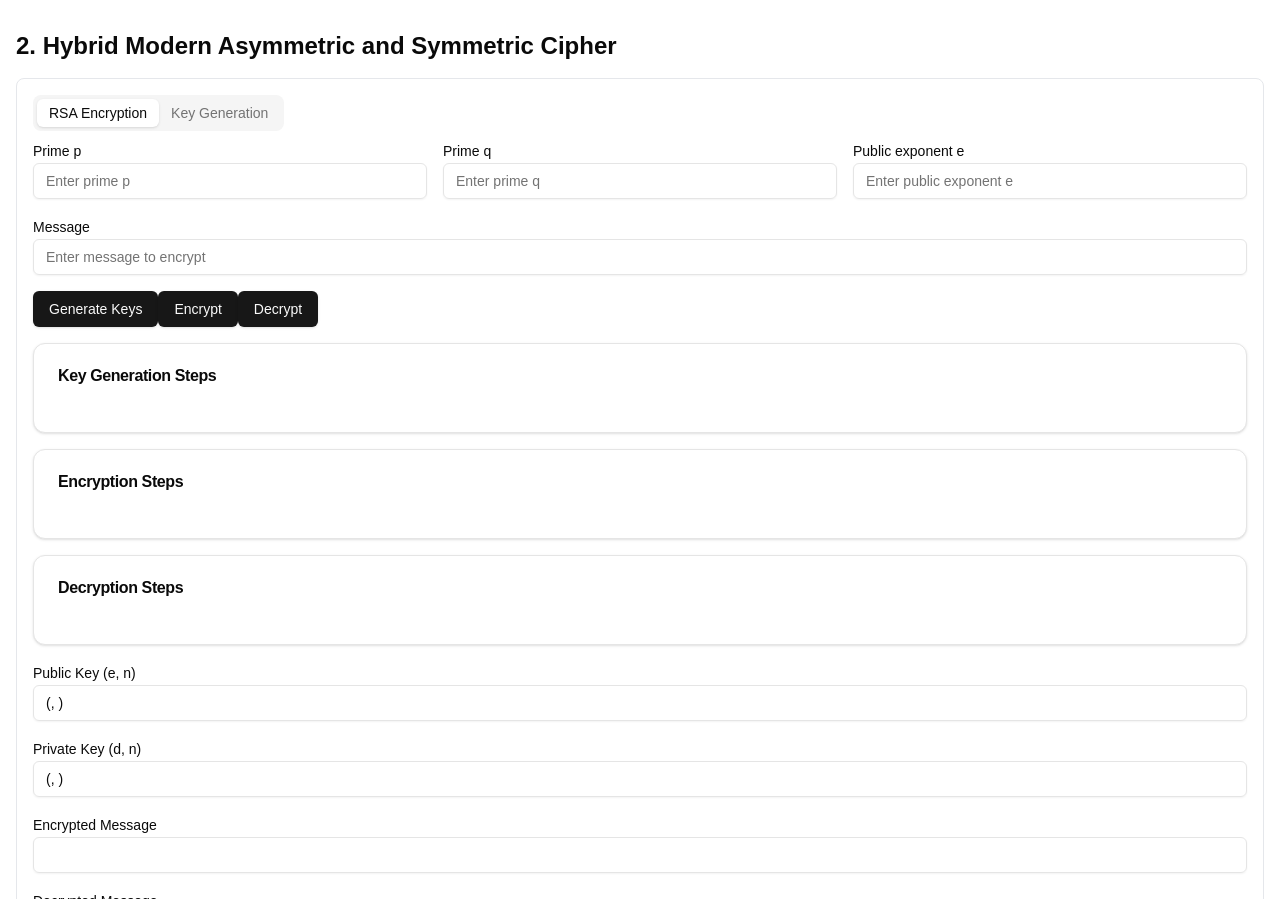
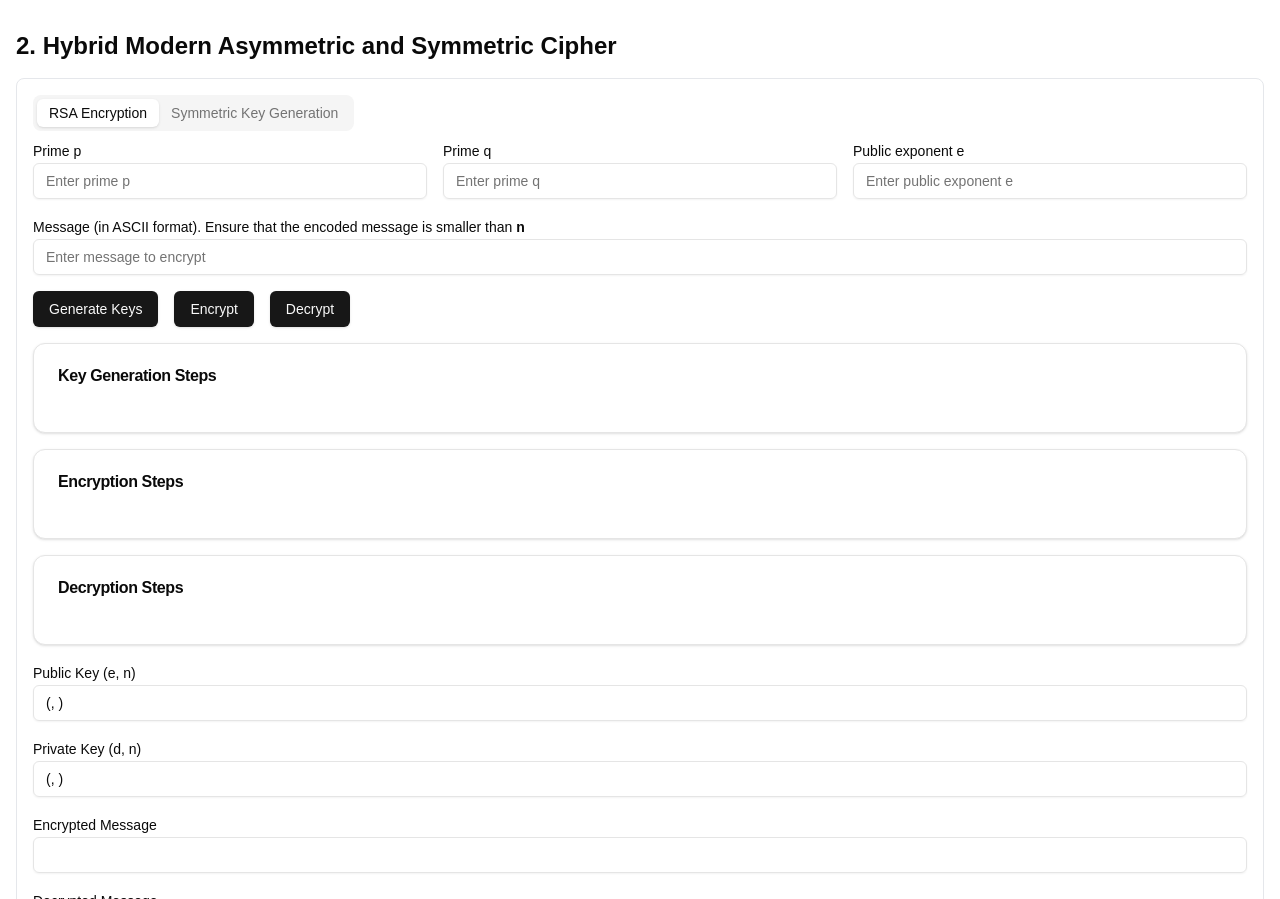
Before and after one commit to Saply/ccs6314-assignment, a Next.js app in the folder src/: page / in a window 1280 px wide. Shown: the part 1830-2729 px from the top of the page. Built offline with nearby package versions, Linux system fonts and the light colour scheme.

Commit message:
some ui changes

```diff
--- a/src/app/page.tsx
+++ b/src/app/page.tsx
@@ -53,7 +53,7 @@ export default function Home() {
           <Tabs defaultValue="rsa">
             <TabsList>
               <TabsTrigger value="rsa">RSA Encryption</TabsTrigger>
-              <TabsTrigger value="keyexchange">Key Generation</TabsTrigger>
+              <TabsTrigger value="keyexchange">Symmetric Key Generation</TabsTrigger>
             </TabsList>
             <TabsContent value="rsa">
               <RSAEncryption state={rsaState} setState={setRsaState} />
--- a/src/components/KeyGeneration.tsx
+++ b/src/components/KeyGeneration.tsx
@@ -8,7 +8,7 @@ import { GCD, modInverse, phiFunction, power } from "../utils/modularInverse"
 
 // Generate a random 16-digit hex key
 const generateRandomHexKey = () => {
-  return Array.from({ length: 16 }, () => Math.floor(Math.random() * 16).toString(16)).join("")
+  return Array.from({ length: 32 }, () => Math.floor(Math.random() * 16).toString(16)).join("")
 }
 
 // const encrypted = rsaEncrypt(state.symmetricKey, state.personBPublicKey.e, state.personBPublicKey.n)
@@ -116,6 +116,17 @@ export default function KeyGeneration({ state, setState }) {
           </CardHeader>
           <CardContent className="space-y-4">
             <div className="space-y-2">
+              <Label>Person B's Public Key - Public Exponent (e)</Label>
+              <Input
+                value={state.personBPublicKey.e}
+                onChange={(e) =>
+                  setState((prevState) => ({
+                    ...prevState,
+                    personBPublicKey: { ...prevState.personBPublicKey, e: e.target.value },
+                  }))
+                }
+                placeholder="Enter Person B's public exponent (e)"
+              />
               <Label>Person B's Public Key - Modulus (n)</Label>
               <Input
                 value={state.personBPublicKey.n}
@@ -127,20 +138,9 @@ export default function KeyGeneration({ state, setState }) {
                 }
                 placeholder="Enter Person B's public key modulus (n)"
               />
-              <Label>Person B's Public Key - Public Exponent (e)</Label>
-              <Input
-                value={state.personBPublicKey.e}
-                onChange={(e) =>
-                  setState((prevState) => ({
-                    ...prevState,
-                    personBPublicKey: { ...prevState.personBPublicKey, e: e.target.value },
-                  }))
-                }
-                placeholder="Enter Person B's public exponent (e)"
-              />
             </div>
             <div className="space-y-2">
-              <Label>Symmetric Key (16 hex digits)</Label>
+              <Label>Symmetric Key (32 hex characters)</Label>
               <div className="flex space-x-2">
                 <Input
                   value={state.symmetricKey}
--- a/src/components/RSAEncryption.tsx
+++ b/src/components/RSAEncryption.tsx
@@ -35,10 +35,10 @@ export default function RSAEncryption({ state, setState }) {
       "<u>Step 2: Calculate φ(n) = (p-1) * (q-1)</u>",
       `φ(${n}) = (${state.p} - 1) * (${state.q} - 1)`,
       `φ(${n}) = (${newP}) * (${newQ})`,
-      `φ(${n}) = ${newP * newQ}`,
+      `<b>φ(${n}) = ${newP * newQ}</b>`,
       "<u>Step 3: Verify that gcd(e, φ(n)) = 1 (coprime) AND 1 < e < φ(n)</u>",
-      `GCD(${state.e}, ${phi}) = ${GCD(Number(state.e), phi)}`,
-      `1 < ${state.e} < ${phi}`,
+      `GCD(${state.e}, ${phi}) = <b>${GCD(Number(state.e), phi)}</b>`,
+      `1 < ${state.e} < ${phi} <b>${state.e > 1 && state.e < phi}</b>`,
       "<u>Step 4: Calculate d such that e * d = 1 (mod φ(n))</u>",
       `d = ${state.e}^(-1) mod ${phi}`,
       `d = ${state.e}^(φ(${phi}) - 1) mod ${phi}`,
@@ -47,8 +47,8 @@ export default function RSAEncryption({ state, setState }) {
       "<u>Step 5: Verify if e * d (mod φ(n)) = 1</u>",
       `${state.e} * ${d} mod φ(${n}) = ${(Number(state.e) * d) % phi}`,
       "<u>Step 6: Obtain Public and Private Keys</u>",
-      `Public Key (e, n): (${state.e}, ${n})`,
-      `Private Key (d, n): (${d}, ${n})`,
+      `<b>Public Key (e, n): (${state.e}, ${n})</b>`,
+      `<b>Private Key (d, n): (${d}, ${n})</b>`
     ]
 
     setState((prevState) => ({
@@ -171,7 +171,7 @@ export default function RSAEncryption({ state, setState }) {
         </div>
       </div>
       <div>
-        <Label htmlFor="rsa-message">Message</Label>
+        <Label htmlFor="rsa-message">Message (in ASCII format). Ensure that the encoded message is smaller than <b>n</b></Label>
         <Input
           id="rsa-message"
           value={state.message}
@@ -179,9 +179,12 @@ export default function RSAEncryption({ state, setState }) {
           placeholder="Enter message to encrypt"
         />
       </div>
-      <Button onClick={generateKeys}>Generate Keys</Button>
-      <Button onClick={encryptMessage}>Encrypt</Button>
-      <Button onClick={decryptMessage}>Decrypt</Button>
+      <div className="flex space-x-4">
+        <Button onClick={generateKeys} className="gap-4">Generate Keys</Button>
+        <Button onClick={encryptMessage} className="gap-4">Encrypt</Button>
+        <Button onClick={decryptMessage}>Decrypt</Button>
+      </div>
+
 
       <Card>
         <CardHeader>
```
